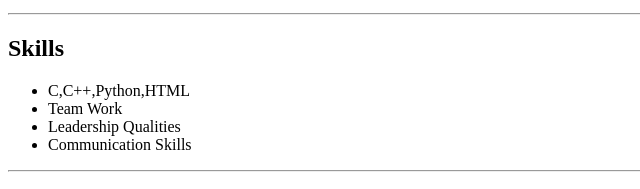
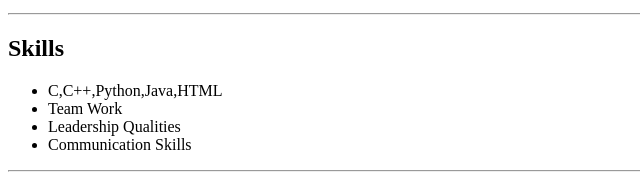
Before and after one commit to PRIYANSHUMISHRA9579/MY-Resume, a plain HTML site: page index.html in a window 1280 px wide. Shown: the part 945-1134 px from the top of the page, 0-640 px from the left. Drawn offline with Linux system fonts and the light colour scheme.

Commit message:
Update index.html

```diff
--- a/index.html
+++ b/index.html
@@ -26,7 +26,7 @@ Seeking an opportunity to contribute my expertise <br/>and drive for excellence
 <hr/>
 <h2>Skills</h2>
 <ul>
-    <li>C,C++,Python,HTML</li>
+    <li>C,C++,Python,Java,HTML</li>
     <li>Team Work</li>
     <li>Leadership Qualities</li>
     <li>Communication Skills</li>
```
